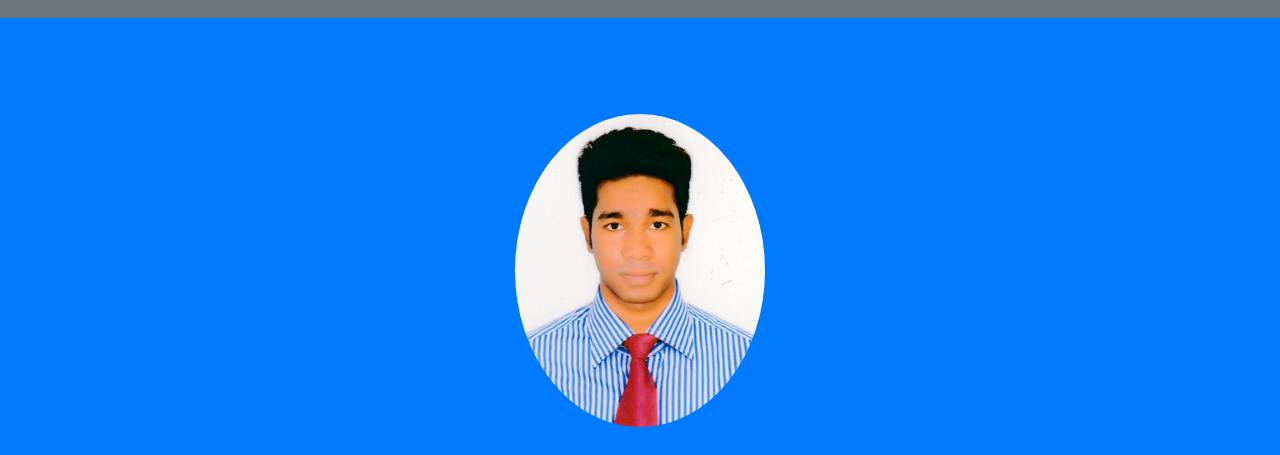
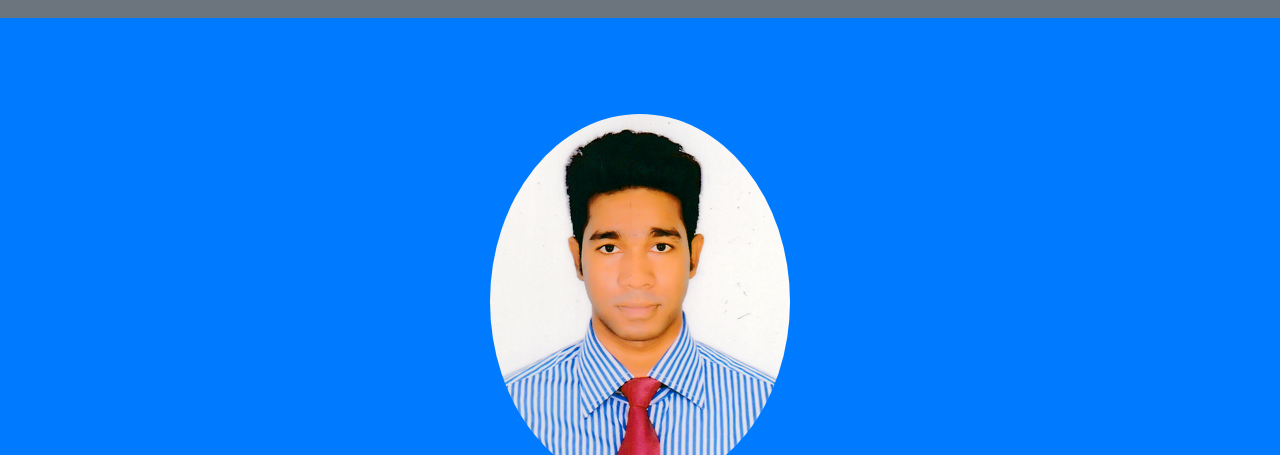
Before and after one commit to sajalkhan/Portfolio, a website with bundled scripts: page index.html in a window 1280 px wide. Shown: the part 88-543 px from the top of the page. Built offline with nearby package versions, Linux system fonts and the light colour scheme.

Commit message:
image width

```diff
--- a/index.html
+++ b/index.html
@@ -55,7 +55,7 @@
     <!-- Header -->
     <header class="masthead bg-primary text-white text-center">
       <div class="container">
-        <img class="img-fluid mb-5 d-block mx-auto" style="width: 250px;border-radius: 50%" src="img/profile.png" alt="">
+        <img class="img-fluid mb-5 d-block mx-auto" style="width: 300px;border-radius: 50%" src="img/profile.png" alt="">
         <h1 class="text-uppercase mb-0">MD.SOHARUB HOSSEN</h1>
         <hr class="star-light">
         <h2 class="font-weight-light mb-0">Asp.Net Developer - Problem Solver - Blogger</h2>
```
